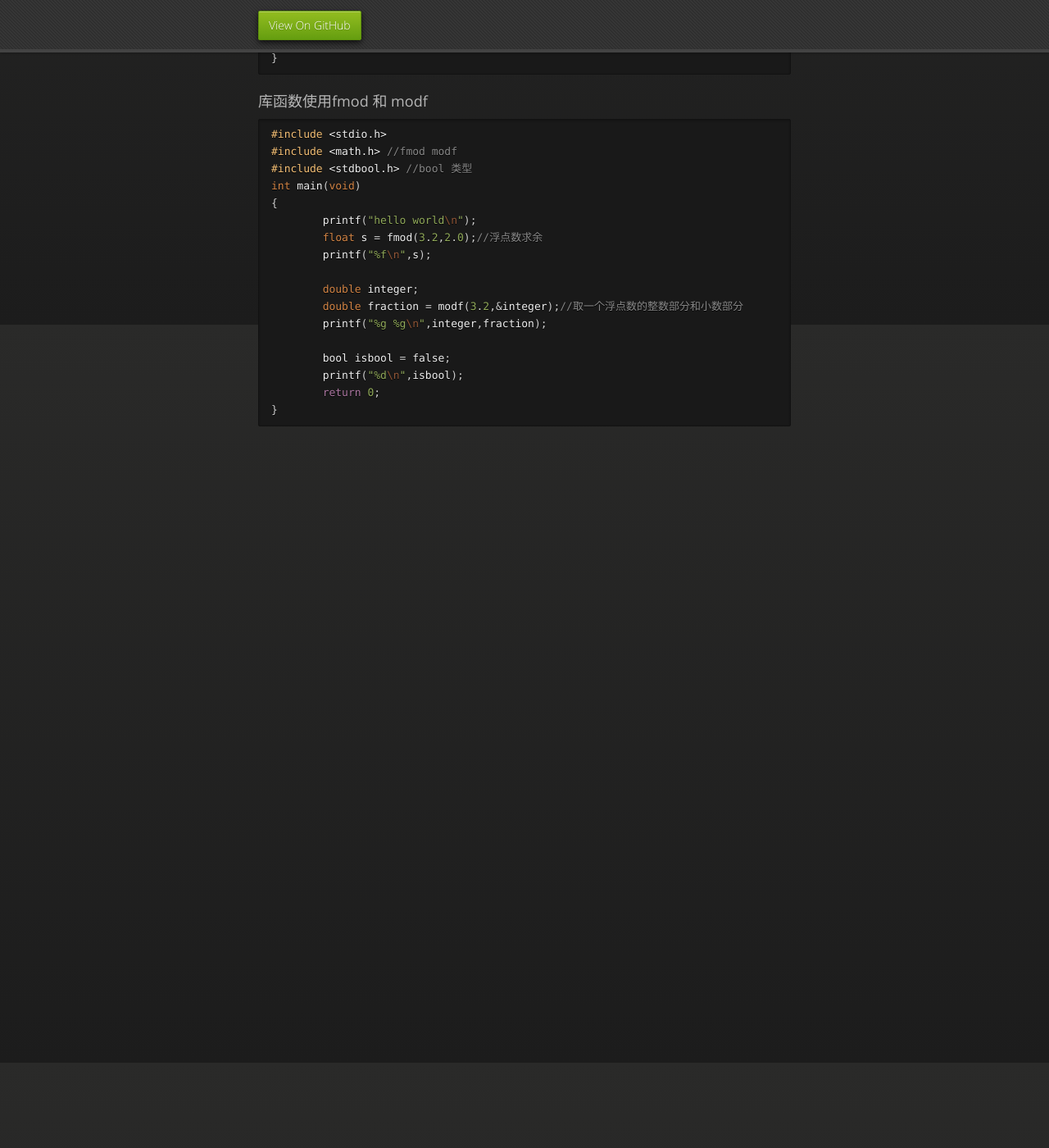
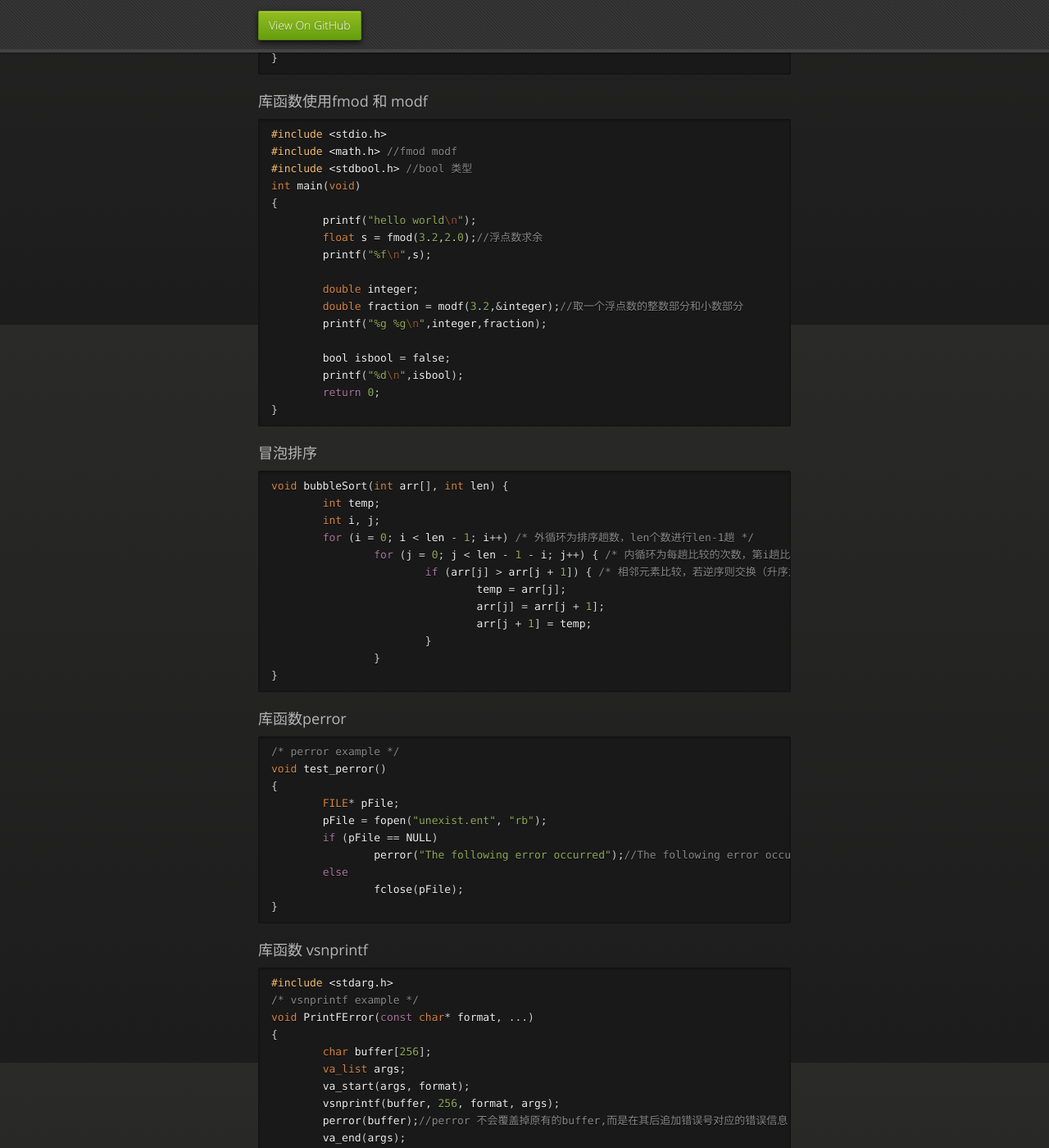
Before and after one commit to picturetxl/cs_c_language, a Jekyll site: the page built from index.md, in a window 1280 px wide and 1400 px high, scrolled down 1404 px. Shown: the whole window at 82% size. Built offline with Jekyll 4.4.1, drawn with Linux system fonts in a browser that asks for light colours; our own code applies the rules of GitHub Pages for plain Markdown files; the repository's description, which GitHub fills in, is left out; before the commit the page ends 2034 px from its top, so only the background shows below that; some of the changed text lies outside the part shown.

Commit message:
Update index.md
bubble sort and perror and vsnprintf

````diff
--- a/index.md
+++ b/index.md
@@ -81,3 +81,65 @@ int main(void)
 	return 0;
 }
 ```
+
+### 冒泡排序
+
+```c
+void bubbleSort(int arr[], int len) {
+	int temp;
+	int i, j;
+	for (i = 0; i < len - 1; i++) /* 外循环为排序趟数，len个数进行len-1趟 */
+		for (j = 0; j < len - 1 - i; j++) { /* 内循环为每趟比较的次数，第i趟比较len-i次 */
+			if (arr[j] > arr[j + 1]) { /* 相邻元素比较，若逆序则交换（升序为左大于右，降序反之） */
+				temp = arr[j];
+				arr[j] = arr[j + 1];
+				arr[j + 1] = temp;
+			}
+		}
+}
+```
+
+
+### 库函数perror
+```c
+/* perror example */
+void test_perror()
+{
+	FILE* pFile;
+	pFile = fopen("unexist.ent", "rb");
+	if (pFile == NULL)
+		perror("The following error occurred");//The following error occurred: No such file or directory
+	else
+		fclose(pFile);
+}
+```
+
+### 库函数 vsnprintf
+```c
+#include <stdarg.h>
+/* vsnprintf example */
+void PrintFError(const char* format, ...)
+{
+	char buffer[256];
+	va_list args;
+	va_start(args, format);
+	vsnprintf(buffer, 256, format, args);
+	perror(buffer);//perror 不会覆盖掉原有的buffer,而是在其后追加错误号对应的错误信息 Error opening 'myfile.txt': No such file or directory
+	va_end(args);
+}
+
+void test_vsnprintf()
+{
+	FILE* pFile;
+	char szFileName[] = "myfile.txt";
+
+	pFile = fopen(szFileName, "r");
+	if (pFile == NULL)
+		PrintFError("Error opening '%s'", szFileName);
+	else
+	{
+		// file successfully open
+		fclose(pFile);
+	}
+}
+```
````
